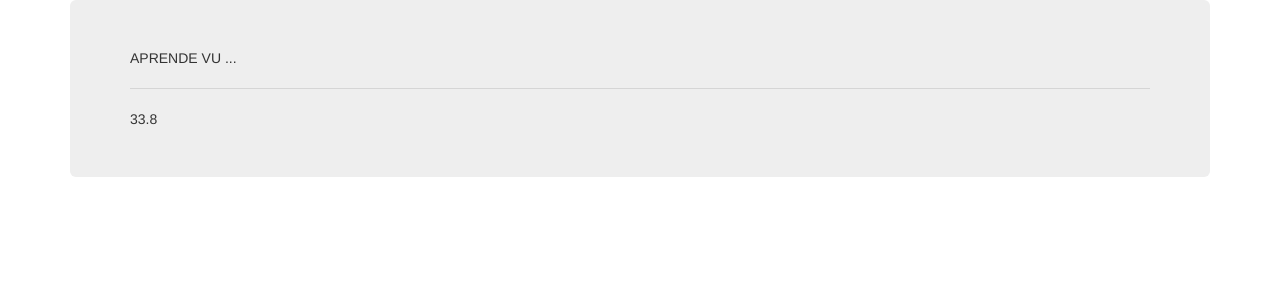
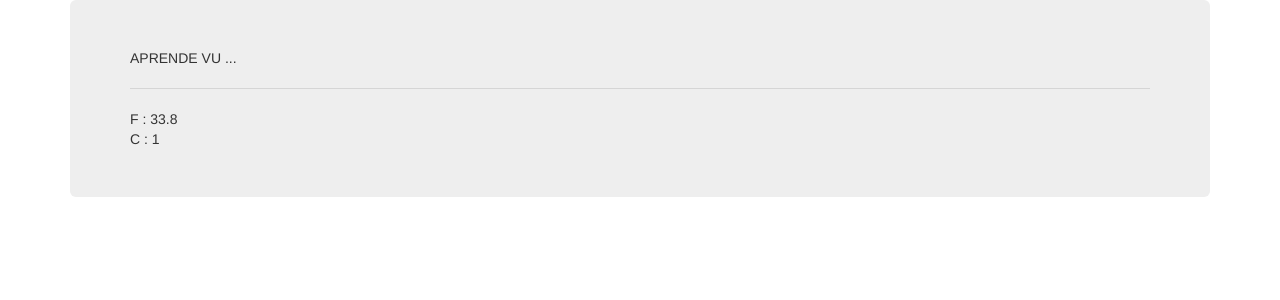
Before and after one commit to SariMelina/Filters, a Vue app: page / in a window 1280 px wide. Shown: the top 300 px of the page. Built offline with nearby package versions, Linux system fonts and the light colour scheme.

Commit message:
Showing that filters doesn't change the values

```diff
--- a/src/App.vue
+++ b/src/App.vue
@@ -6,7 +6,9 @@
       </span>
       <hr>
       <span>
-        {{ temperatura | toF }}
+        F : {{ temperatura | toF }}
+        <br>
+        C : {{ temperatura }}
       </span>
     </div>
   </div>
```
